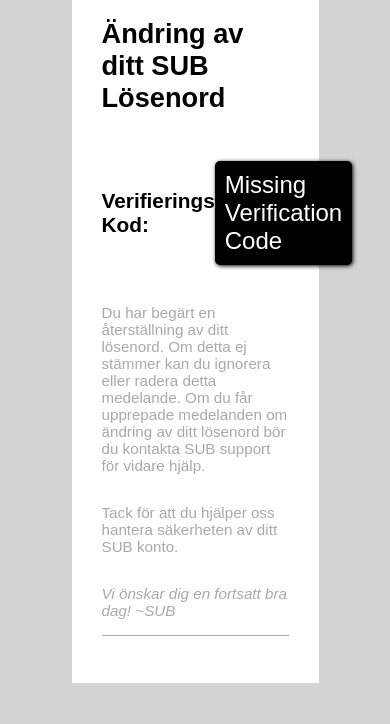
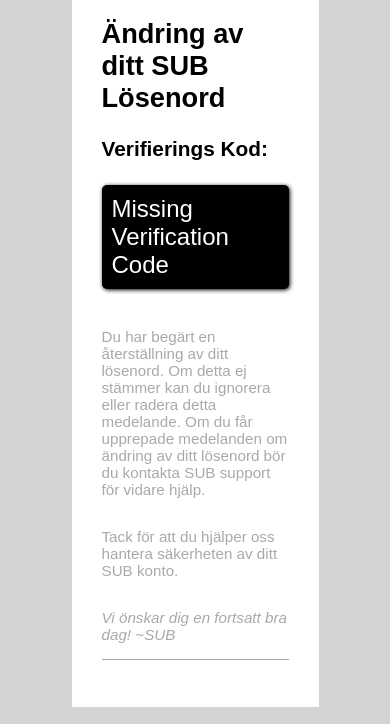
Before and after one commit to Samtal-utan-besvar/network-database, a website: page pages/email/html/changePassword.html in a window 390 px wide. Shown: the part 120-844 px from the top of the page. Drawn offline with Linux system fonts and the light colour scheme.

Commit message:
Fixed mobile format issue with html file

```diff
--- a/pages/email/html/changePassword.html
+++ b/pages/email/html/changePassword.html
@@ -1,12 +1,12 @@
 <html>
-<body style="background-color: lightgrey;">
+<body style="background-color: lightgrey; padding: 0;">
     <div style="background-color: white; padding: 30px; max-width: 50%; margin: auto;">
         <img style="width: 60px; height: 60px;" src="cid:logo" />
         <h2 style="font-family: Arial; margin-top: 40px; font-size: 1.7em;">Ändring av ditt SUB Lösenord</h2>
 
-        <div style="display: inline-flex; font-family: Arial;">
-            <p style="font-weight: 700; font-size: large; margin-top: auto; margin-bottom: auto; font-size: 1.3em;">Verifierings Kod:&nbsp;</p>
-            <p style="font-weight: 300; font-size: x-large; color: white; background-color: black; padding: 10px; border-radius: 5px; box-shadow: 1px 1px 4px #000;" id="verificationCode">Missing Verification Code</p>
+        <div style="font-family: Arial;">
+            <p style="font-weight: 700; font-size: large; margin-top: auto; margin-bottom: auto; font-size: 1.3em; display: inline-flex;">Verifierings Kod:&nbsp;</p>
+            <p style="font-weight: 300; font-size: x-large; color: white; background-color: black; padding: 10px; border-radius: 5px; box-shadow: 1px 1px 4px #000; display: inline-flex; " id="verificationCode">Missing Verification Code</p>
         </div>
 
         <p style="font-family: Arial; font-size: 0.95em; color: darkgrey; margin-bottom: 30px;">Du har begärt en återställning av ditt lösenord. Om detta ej stämmer kan du ignorera eller radera detta medelande. Om du får upprepade medelanden om ändring av ditt lösenord bör du kontakta SUB support för vidare hjälp.</p>
```
